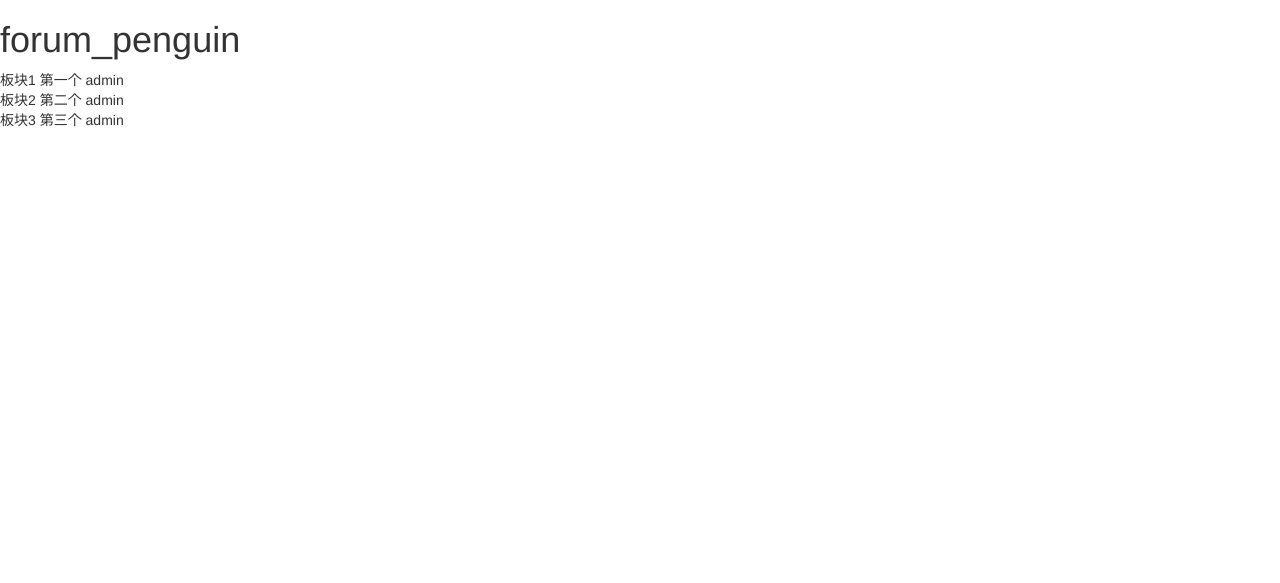
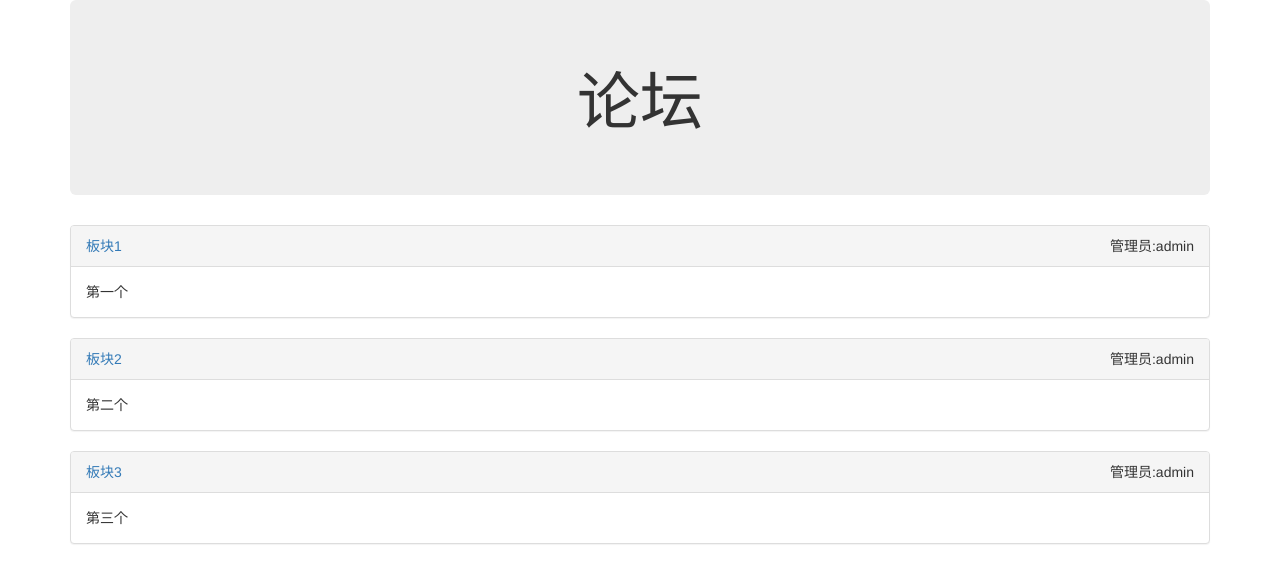
Before and after one commit to opspenguin/forum_penguin, a Django app: template block/templates/block_list.html in a window 1280 px wide. Shown: the top 583 px of the page. Run offline with Django 3.2, Linux system fonts and the light colour scheme; the template is opened without the code that fills it: values that come from a table or form of the project are taken from there, others are empty; data comes from the database, SQL or seed files in the repository; parts of the project's set-up code (start-up, migrations or seed data) failed here and were passed over; some libraries are stand-ins or nearby versions.

Commit message:
增加 首页

```diff
--- a/block/templates/block_list.html
+++ b/block/templates/block_list.html
@@ -2,17 +2,26 @@
 <html lang="en">
 <head>
     <meta charset="UTF-8">
-    <title>forum_penguin</title>
+    <title>论坛</title>
     <link href="https://maxcdn.bootstrapcdn.com/bootstrap/3.3.6/css/bootstrap.min.css" rel="stylesheet" integrity="sha384-1q8mTJOASx8j1Au+a5WDVnPi2lkFfwwEAa8hDDdjZlpLegxhjVME1fgjWPGmkzs7" crossorigin="anonymous">
 </head>
 <body>
-<h1>forum_penguin</h1>
-{% for b in blocks %}
-<div class="blockitem">
-    {{ b.name }}
-    {{ b.desc }}
-    {{ b.manager.username }}
+<div class="container">
+    <div class="row">
+        <div class="col-md-12">
+            <div class="jumbotron">
+            <center><h1>论坛</h1></center>
+            </div>
+            {% for b in blocks %}
+            <div class="panel panel-default">
+                <div class="panel-heading"><a href="#">{{ b.name }}</a><span class="pull-right">管理员:{{ b.manager }}</span></div>
+                    <div class="panel-body">
+                     {{ b.desc }}
+                    </div>
+            </div>
+            {% endfor %}
+        </div>
+    </div>
 </div>
-{% endfor %}
 </body>
 </html>
```
